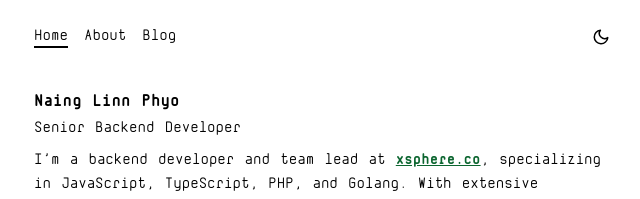
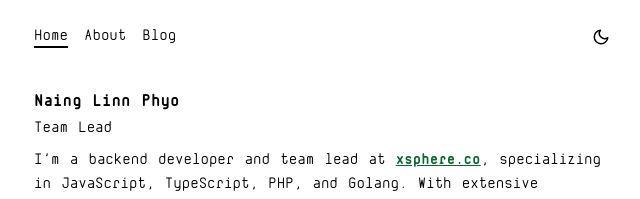
Before and after one commit to nainglinnphyo/portfolio-v3, a Next.js app: page / in a window 1280 px wide. Shown: the top 199 px of the page, without its empty margins (318-958 px from the left). Built offline with nearby package versions, Linux system fonts and the light colour scheme.

Commit message:
feat(app): change position

```diff
--- a/src/components/Home.tsx
+++ b/src/components/Home.tsx
@@ -7,7 +7,7 @@ function Home() {
     <div>
       <div>
         <h1 className="font-bold text-lg max-sm:text-base">Naing Linn Phyo</h1>
-        <h2 className="text-base max-sm:text-sm">Senior Backend Developer</h2>
+        <h2 className="text-base max-sm:text-sm">Team Lead</h2>
       </div>
       <div className="max-sm:mt-4 mt-2">
         <p className="max-sm:text-sm">
```
